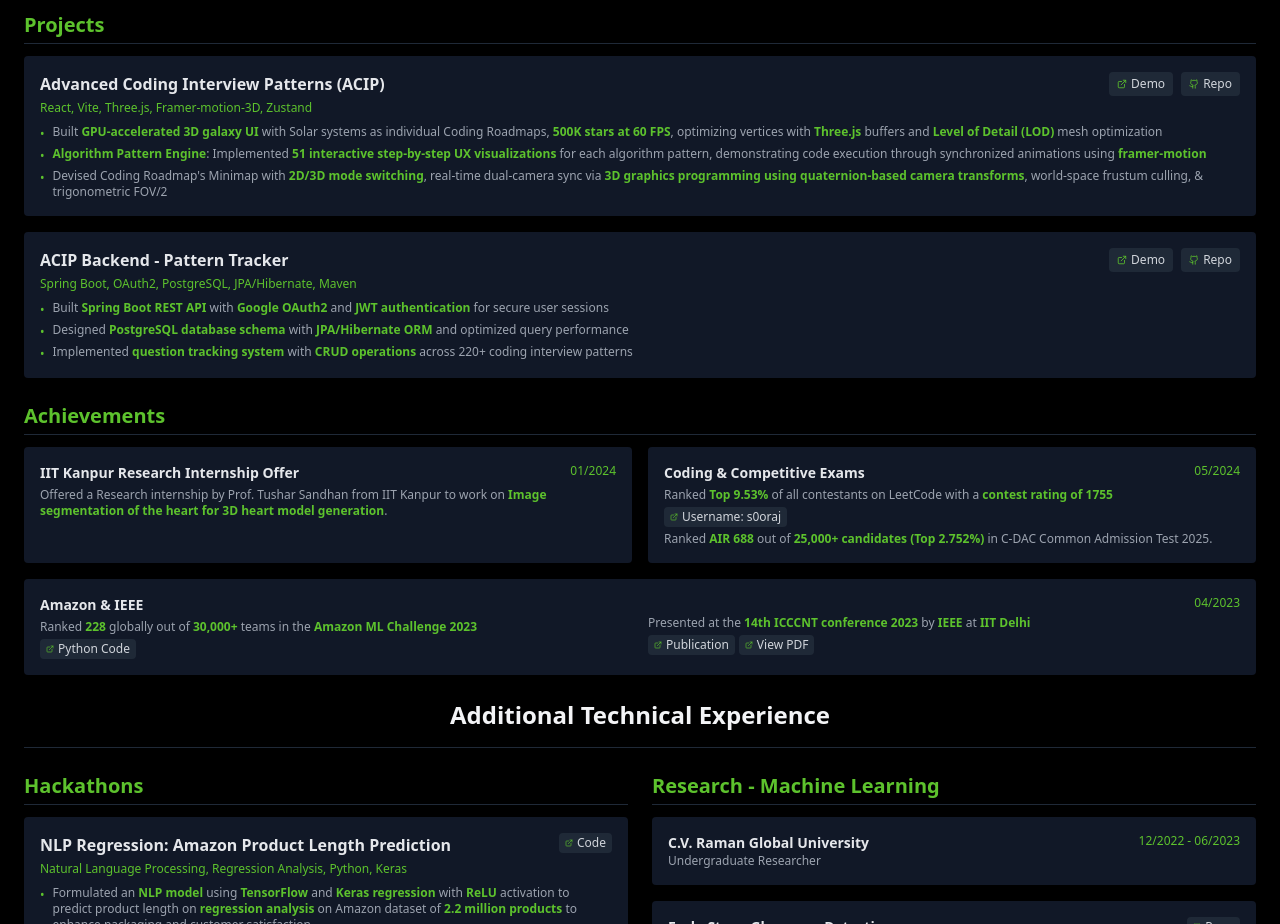
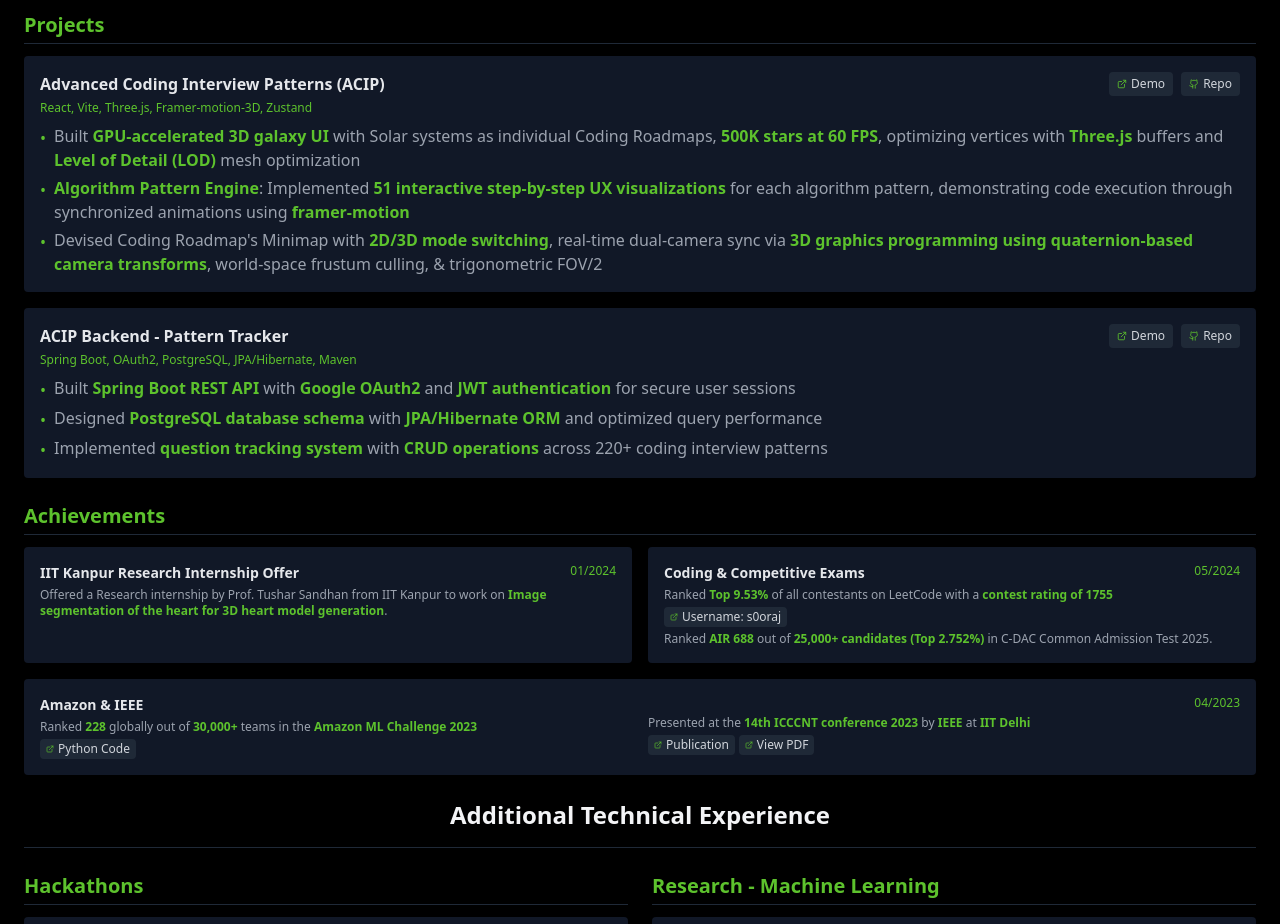
Before and after one commit to s0oraj/customizedresumeversion3, a React app: page / in a window 1280 px wide. Shown: the part 1000-1924 px from the top of the page. Built offline with nearby package versions, Linux system fonts and the light colour scheme; the HTML template or start-up script is replaced by a standard one.

Commit message:
initial commit

```diff
--- a/src/components/sections/Projects.tsx
+++ b/src/components/sections/Projects.tsx
@@ -36,7 +36,7 @@
               {project.technologies}
             </div>
             <ul className="space-y-1">
-              {project.points.map((point, idx) => <li key={idx} className="flex items-start text-xs text-gray-400">
+              {project.points.map((point, idx) => <li key={idx} className="flex items-start text-gray-400">
                   <span className="text-[#5DC22D] mr-2 mt-0.5">•</span>
                   <span dangerouslySetInnerHTML={{
               __html: point
```
Also changed, not shown: 1 other file (tests, documents, lock files or other folders).
